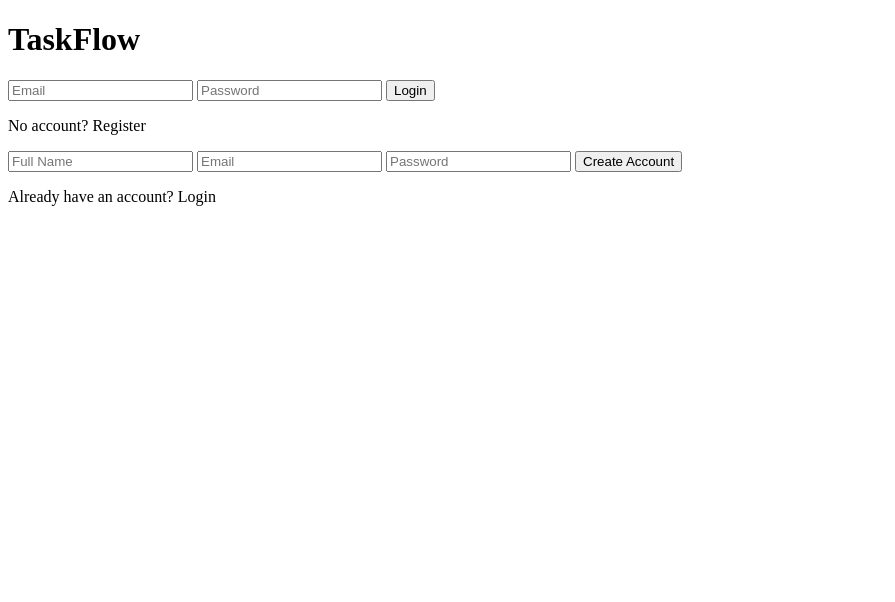
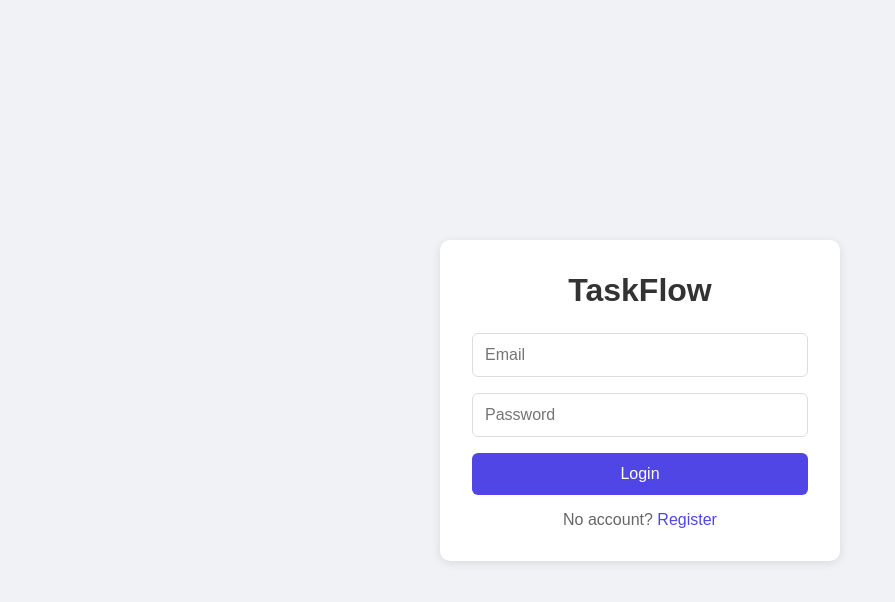
Before and after one commit to betaTry/taskflow, a plain HTML site: page frontend/index.html in a window 1280 px wide. Shown: the whole page, without its empty margins (0-895 px from the left). Drawn offline with nearby package versions, Linux system fonts and the light colour scheme.

Commit message:
Fix stylesheet link in index.html
Fixing stylesheet file extension , from 'auth.js' to 'auth.js'

```diff
--- a/frontend/index.html
+++ b/frontend/index.html
@@ -4,7 +4,7 @@
   <meta charset="UTF-8">
   <meta name="viewport" content="width=device-width, initial-scale=1.0">
   <title>TaskFlow — Login</title>
-  <link rel="stylesheet" href="/css/auth.js">
+  <link rel="stylesheet" href="/css/auth.css">
   <script src="https://cdn.jsdelivr.net/npm/axios/dist/axios.min.js"></script>
   <script src="js/auth.js"></script>
 </head>
```
